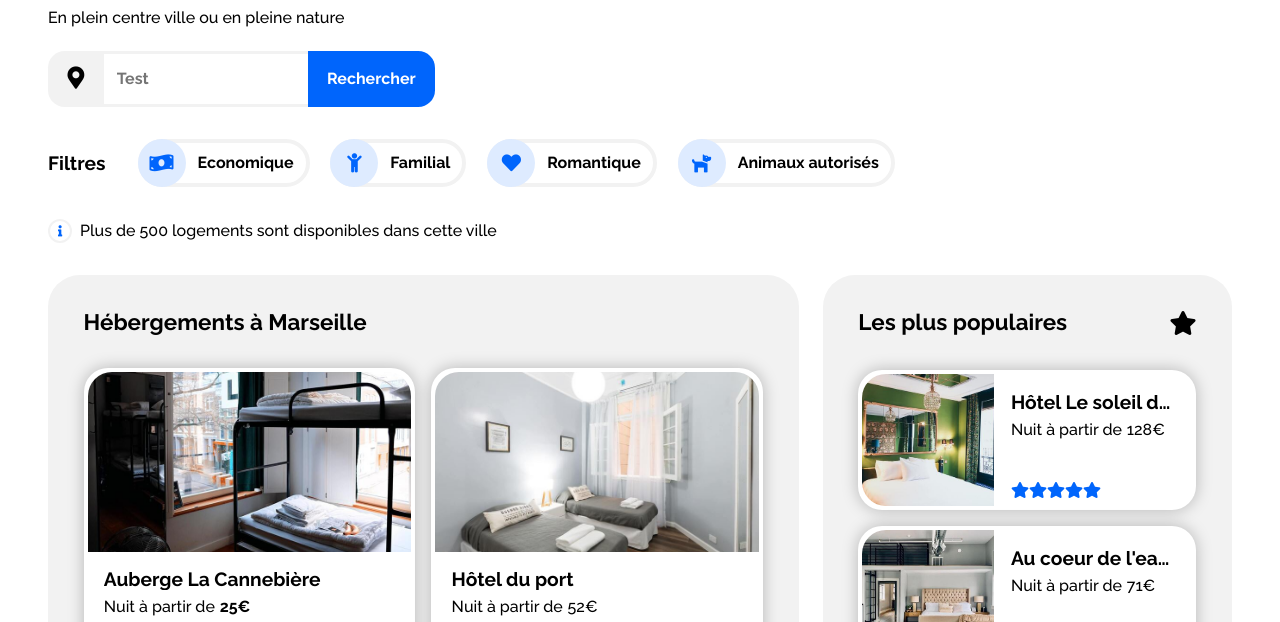
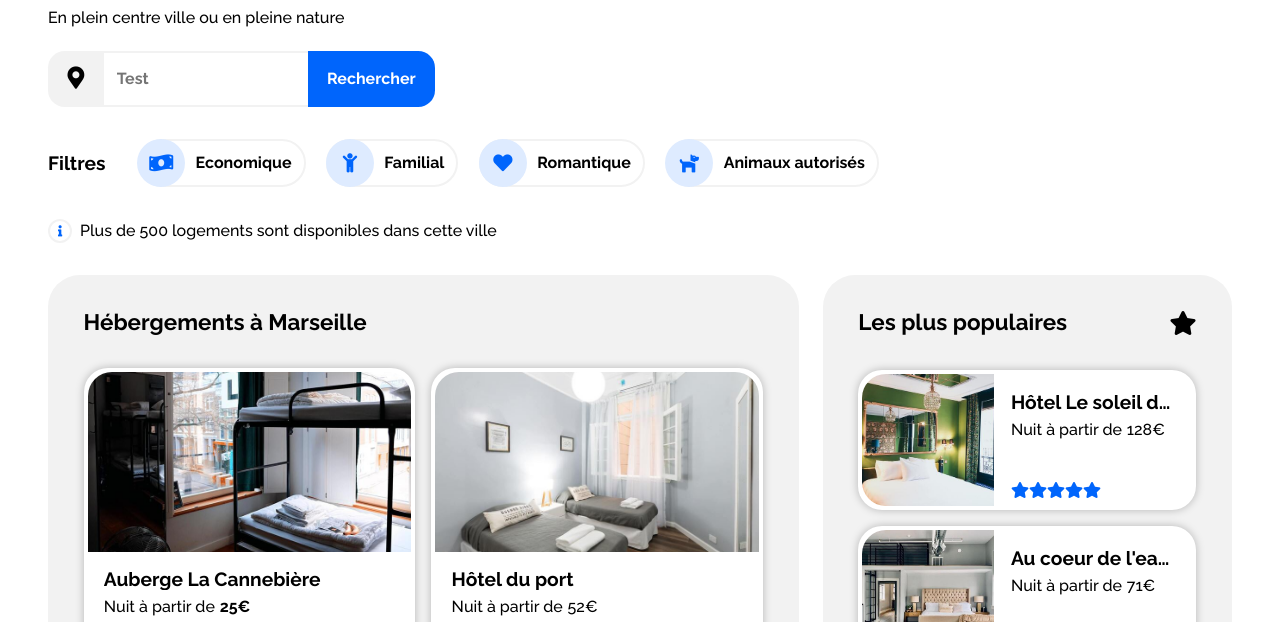
Before and after one commit to Akhael-Sephira/ocr-webdev-project-2, a plain HTML site: page index.html in a window 1280 px wide. Shown: the part 146-768 px from the top of the page. Drawn offline with Linux system fonts and the light colour scheme.

Commit message:
Small visual changes. -Filter & search bar border size. -cards shadow.

```diff
--- a/css/style.css
+++ b/css/style.css
@@ -231,8 +231,8 @@ p {
 #search-bar > .search-bar__input {
     outline: none;
     border: none;
-    border-top: solid var(--clr-bg) calc(var(--ft-size) * .2);
-    border-bottom: solid var(--clr-bg) calc(var(--ft-size) * .2);
+    border-top: solid var(--clr-bg) calc(var(--ft-size) * .15);
+    border-bottom: solid var(--clr-bg) calc(var(--ft-size) * .15);
     padding-left: calc(var(--ft-size) * .8);
 
     font-weight: 700;
@@ -294,7 +294,7 @@ p {
 
 .filter-switch {
     --height: calc(var(--ft-size) * 3);
-    --border-size: calc(var(--ft-size) * .25);
+    --border-size: calc(var(--ft-size) * .15);
 
     cursor: pointer;
     border: solid var(--clr-bg) var(--border-size);
@@ -396,7 +396,7 @@ p {
     display: flex;
     flex-direction: column;
     max-width: calc(var(--ft-size) * 16);
-    box-shadow: 0px 0px 16px 0px rgba(0, 0, 0, .25);
+    box-shadow: 0px 0px 8px 0px rgba(0, 0, 0, .25);
     border-radius: calc(var(--ft-size) * 1.5);
 
     background-color: var(--clr-white);
@@ -640,7 +640,7 @@ p {
 }
 .activity-card {
     background-color: var(--clr-white);
-    box-shadow: 0px 0px 16px 0px rgba(0, 0, 0, .25);
+    box-shadow: 0px 0px 8px 0px rgba(0, 0, 0, .25);
     border-radius: calc(var(--ft-size) * 1.5);
     overflow: hidden;
     display: flex;
```
